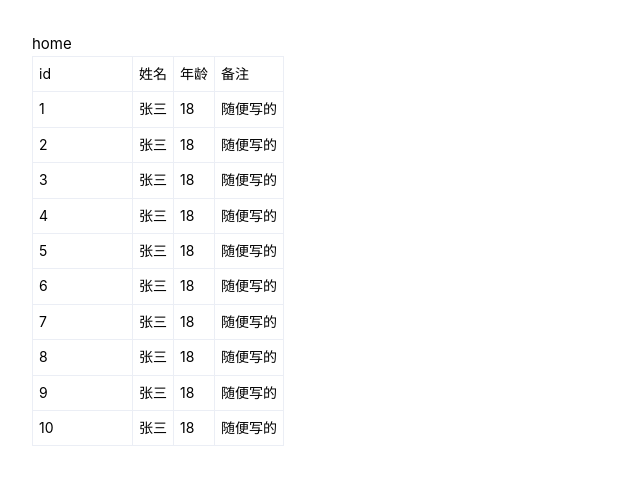
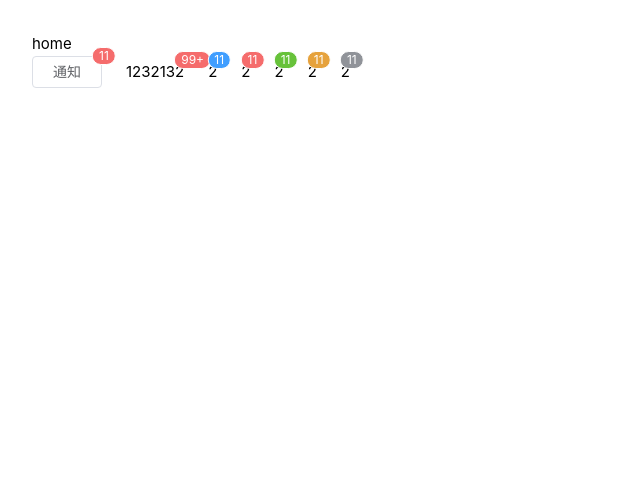
Before and after one commit to ivy-design/ivy-design-vue, a Vue app: page / in a window 1280 px wide. Shown: the top 484 px of the page, without its empty margins (0-640 px from the left). Built offline with nearby package versions, Linux system fonts and the light colour scheme.

Commit message:
✨ feat: 增加badge组件

```diff
--- a/package.json
+++ b/package.json
@@ -12,7 +12,7 @@
     "build-only": "vite build",
     "type-check": "vue-tsc --noEmit -p tsconfig.vitest.json --composite false",
     "lint": "eslint . --ext .vue,.js,.jsx,.cjs,.mjs,.ts,.tsx,.cts,.mts --fix --ignore-path .gitignore",
-    "render-component": "node ./scripts/render-component.mjs"
+    "g": "node ./scripts/render-component.mjs"
   },
   "dependencies": {
     "vue": "^3.2.45",
--- a/src/App.vue
+++ b/src/App.vue
@@ -78,18 +78,31 @@ const data = ref<Data[]>([
             <ivy-virtual-list-item v-for="item in data" :key="item.id">{{ item.text }}</ivy-virtual-list-item>
         </ivy-virtual-list> -->
 
-        <ivy-table :data="data" header="Dialog 标题">
+        <!-- <ivy-table :data="data" header="Dialog 标题">
             <ivy-table-column prop="id" label="id" width="100px"> </ivy-table-column>
             <ivy-table-column prop="name" label="姓名"> </ivy-table-column>
             <ivy-table-column prop="age" label="年龄"> </ivy-table-column>
             <ivy-table-column prop="text" label="备注"> </ivy-table-column>
-        </ivy-table>
+        </ivy-table> -->
+
+        <ivy-badge :value="11" class="margin-right">
+            <ivy-button>通知</ivy-button>
+        </ivy-badge>
+        <ivy-badge :value="100" class="margin-right">1232132</ivy-badge>
+        <ivy-badge :value="11" type="primary" class="margin-right">2</ivy-badge>
+        <ivy-badge :value="11" type="danger" class="margin-right">2</ivy-badge>
+        <ivy-badge :value="11" type="success" class="margin-right">2</ivy-badge>
+        <ivy-badge :value="11" type="warning" class="margin-right">2</ivy-badge>
+        <ivy-badge :value="11" type="info" class="margin-right">2</ivy-badge>
     </div>
 </template>
 
 <style scoped>
 .margin-top {
     margin-top: 24px;
+}
+.margin-right{
+    margin-right: 24px;
 }
 .margin-top > div {
     text-align: center;
--- /dev/null
+++ b/src/components/badge/index.ts
@@ -0,0 +1,6 @@
+import Badge from "./src/index";
+import type { App } from "vue";
+Badge.install = (app: App) => {
+    app.component(Badge.name, Badge);
+};
+export default Badge;
--- /dev/null
+++ b/src/components/badge/src/index.tsx
@@ -0,0 +1,34 @@
+import { defineComponent, renderSlot } from "vue";
+import { prefix } from "@/utils";
+
+export default defineComponent({
+    name: `${prefix}badge`,
+    props: {
+        type: {
+            type: String,
+            default: "danger",
+            validator(val: string) {
+                return ["danger", "primary", "success", "warning", "info"].includes(val);
+            },
+        },
+        isDot: Boolean,
+        max: {
+            type: Number,
+            default: 99,
+        },
+        value: [Number, String],
+    },
+    setup(props, { slots }) {
+        return () => (
+            <div class={["ivy-badge", `is-${props.type}`, { "is-dot": props.isDot }]}>
+                {typeof props.value === "number" ? (
+                    <sup class="ivy-badge-content">{props.value > props.max ? props.max + "+" : props.value}</sup>
+                ) : (
+                    <sup class="ivy-badge-content">{props.value}</sup>
+                )}
+
+                {renderSlot(slots, "default")}
+            </div>
+        );
+    },
+});
--- a/src/components/index.ts
+++ b/src/components/index.ts
@@ -29,6 +29,7 @@ import Step from "./step/index";
 import Dialog from "./dialog/index";
 import Table from "./table/index";
 import TableColumn from "./table-column/index";
+import Badge from "./badge/index";
 
 const components: Component[] = [
     Icon,
@@ -61,6 +62,7 @@ const components: Component[] = [
     Dialog,
     Table,
     TableColumn,
+    Badge,
 ];
 
 export {
@@ -94,6 +96,7 @@ export {
     Dialog,
     Table,
     TableColumn,
+    Badge,
 };
 
 export default (app: App) => {
--- /dev/null
+++ b/src/styles/badge.scss
@@ -0,0 +1,60 @@
+@import "./common/var.scss";
+
+.ivy-badge {
+    display: inline-block;
+    position: relative;
+    &-inner{
+        position: relative;
+        z-index: 0;
+    }
+
+    &-content {
+        position: absolute;
+        top: 0;
+        right: 10px;
+        z-index: 10;
+        transform: translateX(100%) translateY(-50%);
+        background-color: var(--ivy-color-danger);
+        border-radius: 10px;
+        color: #fff;
+        display: inline-block;
+        font-size: 12px;
+        height: 18px;
+        line-height: 16px;
+        padding: 0 6px;
+        text-align: center;
+        white-space: nowrap;
+        border: 1px solid #fff;
+        box-sizing: border-box;
+    }
+
+    &.is-dot sup.ivy-badge-content {
+        height: 8px;
+        width: 8px;
+        line-height: 8px;
+        padding: 0;
+        right: 5px;
+        border-radius: 50%;
+        color: transparent;
+    }
+}
+
+
+.is-primary .ivy-badge-content {
+    background-color: var(--ivy-color-primary);
+}
+.is-success .ivy-badge-content {
+    background-color: var(--ivy-color-success);
+}
+.is-warning .ivy-badge-content {
+    background-color: var(--ivy-color-warning);
+    color: white;
+}
+.is-danger .ivy-badge-content {
+    background-color: var(--ivy-color-danger);
+    color: white;
+}
+.is-info .ivy-badge-content {
+    background-color: var(--ivy-color-info);
+    color: white;
+}
--- a/src/styles/index.scss
+++ b/src/styles/index.scss
@@ -26,6 +26,7 @@
 @import "./step.scss";
 @import "./dialog.scss";
 @import "./table.scss";
+@import "./badge.scss";
 
 :root {
     @each $name, $color in $maps {
```
